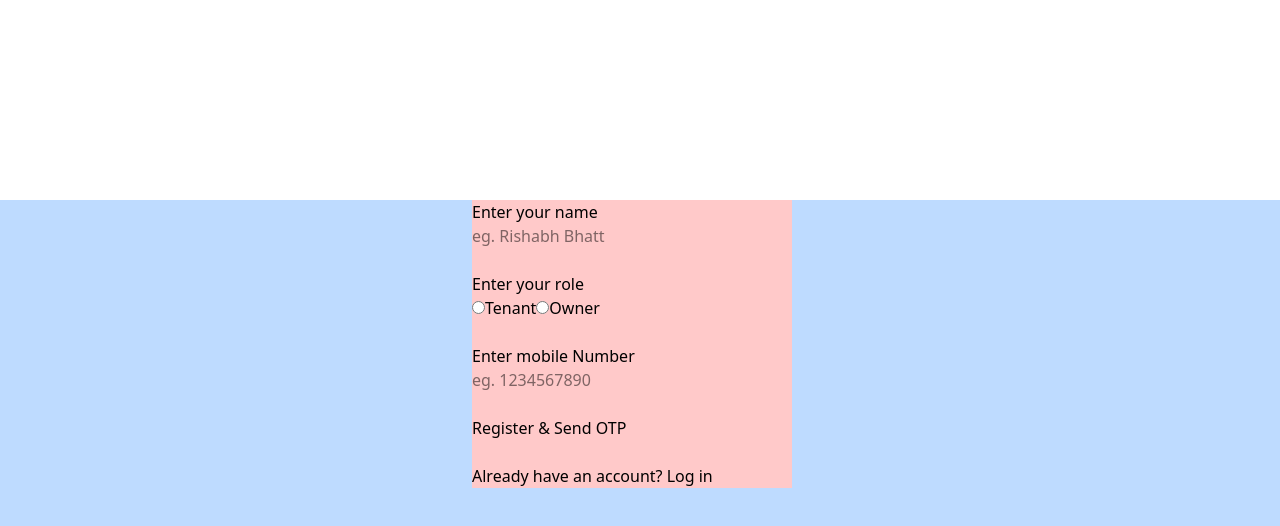
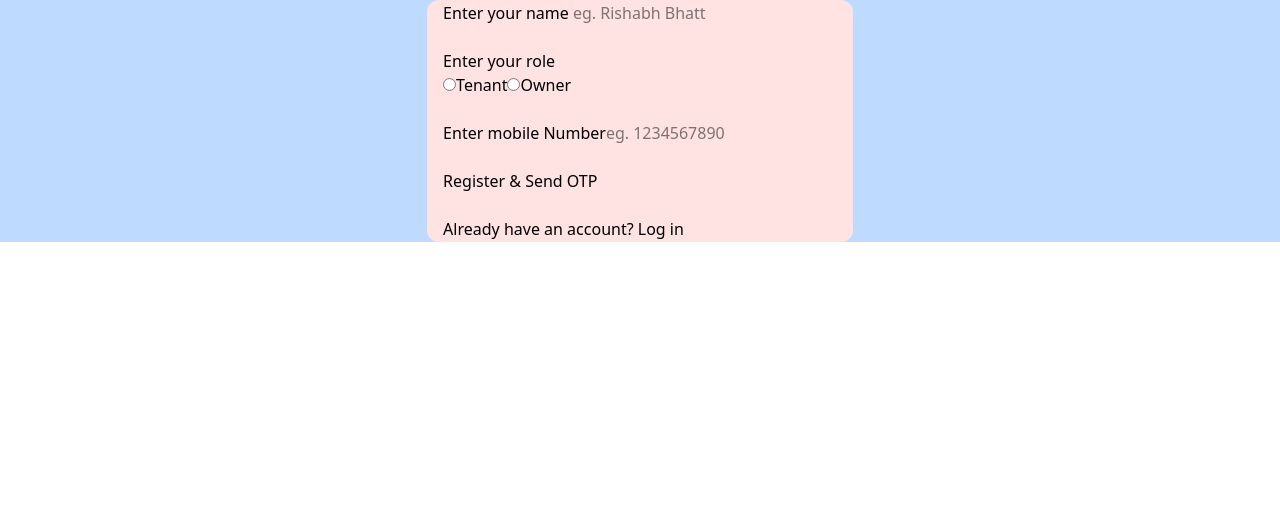
Before and after one commit to RishabhBhatt01/roommate.in, a React (Vite) app in the folder Frontend/: page / in a window 1280 px wide. Shown: the top 526 px of the page. Built offline with nearby package versions, Linux system fonts and the light colour scheme.

Commit message:
updated css , and learning tailwind

```diff
--- a/Frontend/src/components/UserRegistration.jsx
+++ b/Frontend/src/components/UserRegistration.jsx
@@ -41,10 +41,11 @@ const UserRegistration = () =>{
   }
 
   return (
-    <div className="w-screen h-screen bg-blue-200">
-    <div className="ml-118 mx-auto mt-50 my-auto w-1/4 bg-red-200">
+    <div className="w-full h-full bg-blue-200 flex items-center justify-center">
+    <div className=" w-1/3 h-2/3 border rounded-xl border-transparent bg-red-100 flex items-center justify-center">
     <form onSubmit = {handleSubmit}>
 
+      <div className="w-full">
       <label>Enter your name </label>
       <input
       type="text"
@@ -53,6 +54,7 @@ const UserRegistration = () =>{
       placeholder = "eg. Rishabh Bhatt"
       required
       /> <br /><br />
+      </div>
 
       <label>Enter your role</label><br/>
       <input
```
